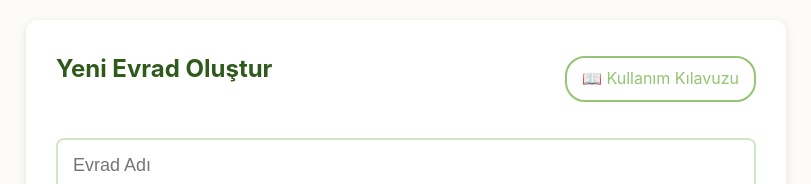
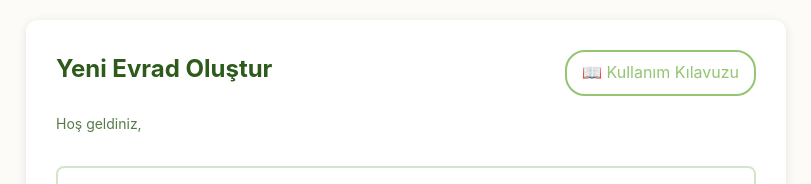
Before and after one commit to muhittinuzun/evrad-takip, a React (Create React App) app: page /admin/panel in a window 1280 px wide. Shown: the top 184 px of the page, without its empty margins (234-1045 px from the left). Built offline with nearby package versions, Linux system fonts and the light colour scheme; no server answers; the database is empty; sample sign-in values are in the browser's storage.

Commit message:
Admin paneline kullanıcı adı eklendi

```diff
--- a/src/components/AdminPanel.js
+++ b/src/components/AdminPanel.js
@@ -1,6 +1,6 @@
 import React, { useState, useEffect } from 'react';
 import { db } from '../firebase';
-import { collection, addDoc, query, orderBy, onSnapshot, deleteDoc, doc, where, getDocs, updateDoc } from 'firebase/firestore';
+import { collection, addDoc, query, orderBy, onSnapshot, deleteDoc, doc, where, getDocs, updateDoc, getDoc } from 'firebase/firestore';
 import { useNavigate } from 'react-router-dom';
 import '../styles/main.css';
 
@@ -10,6 +10,7 @@ function AdminPanel() {
   const [hedefSayi, setHedefSayi] = useState('');
   const [evradlar, setEvradlar] = useState([]);
   const [adminRole, setAdminRole] = useState('');
+  const [adminUsername, setAdminUsername] = useState('');
 
   useEffect(() => {
     const adminId = localStorage.getItem('adminId');
@@ -19,6 +20,15 @@ function AdminPanel() {
       navigate('/admin');
       return;
     }
+
+    // Admin bilgilerini getir
+    const getAdminInfo = async () => {
+      const adminDoc = await getDoc(doc(db, 'admins', adminId));
+      if (adminDoc.exists()) {
+        setAdminUsername(adminDoc.data().username);
+      }
+    };
+    getAdminInfo();
 
     let evradQuery;
     if (adminRole === 'superadmin') {
@@ -164,7 +174,12 @@ function AdminPanel() {
     <div className="container">
       <div className="admin-panel">
         <div className="header-actions">
-          <h2>Yeni Evrad Oluştur</h2>
+          <div className="header-left">
+            <h2>Yeni Evrad Oluştur</h2>
+            <span className="admin-info">
+              Hoş geldiniz, {adminUsername}
+            </span>
+          </div>
           <a href="/admin/guide" className="guide-link" target="_blank">
             📖 Kullanım Kılavuzu
           </a>
--- a/src/styles/main.css
+++ b/src/styles/main.css
@@ -195,7 +195,7 @@ h2 {
 .header-actions {
   display: flex;
   justify-content: space-between;
-  align-items: center;
+  align-items: flex-start;
   margin-bottom: 20px;
 }
 
@@ -213,3 +213,15 @@ h2 {
   background: var(--primary-color);
   color: white;
 }
+
+.header-left {
+  display: flex;
+  flex-direction: column;
+  gap: 5px;
+}
+
+.admin-info {
+  color: var(--dark-color);
+  font-size: 14px;
+  opacity: 0.8;
+}
```
